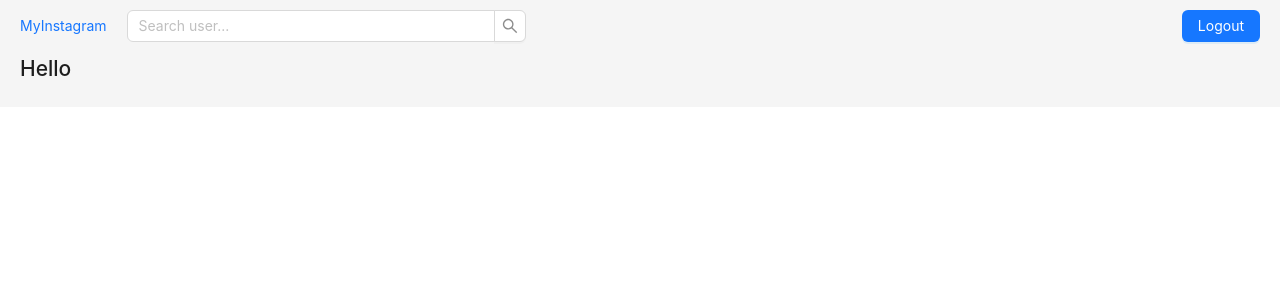
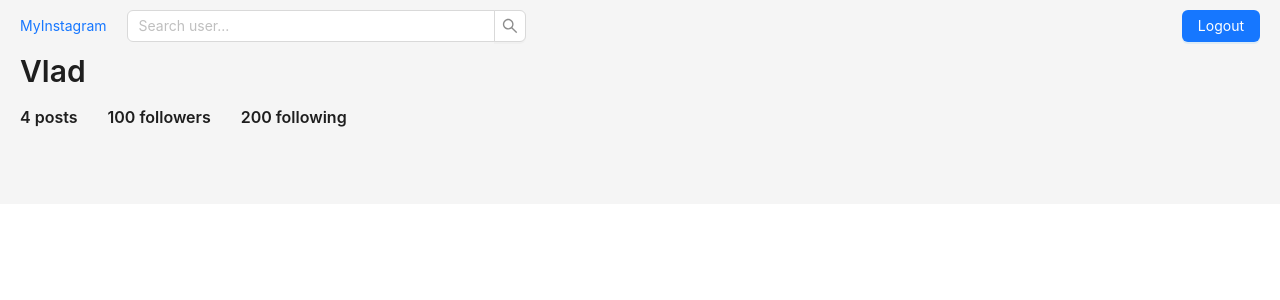
Before and after one commit to Vlad-Moskalenko/MyInstagram, a Vue app: page /profile/1 in a window 1280 px wide. Shown: the top 300 px of the page. Built offline with nearby package versions, Linux system fonts and the light colour scheme.

Commit message:
feat: init UserBar

```diff
--- a/components.d.ts
+++ b/components.d.ts
@@ -22,6 +22,7 @@ declare module 'vue' {
     AppContainer: typeof import('./src/components/AppContainer.vue')['default']
     AppModal: typeof import('./src/components/AppModal.vue')['default']
     AppTimeline: typeof import('./src/components/AppTimeline.vue')['default']
+    ATypographyTitle: typeof import('ant-design-vue/es')['TypographyTitle']
     AuthForm: typeof import('./src/components/AuthForm.vue')['default']
     Container: typeof import('./src/components/Container.vue')['default']
     LoginForm: typeof import('./src/components/LoginForm.vue')['default']
@@ -32,6 +33,7 @@ declare module 'vue' {
     RouterLink: typeof import('vue-router')['RouterLink']
     RouterView: typeof import('vue-router')['RouterView']
     Template: typeof import('./src/components/template.vue')['default']
+    UserBar: typeof import('./src/components/UserBar.vue')['default']
     UserProfile: typeof import('./src/components/UserProfile.vue')['default']
   }
 }
--- /dev/null
+++ b/src/components/UserBar.vue
@@ -0,0 +1,52 @@
+<script setup lang="ts">
+import type { UserInfo } from '../entities/User.ts'
+
+defineProps<{
+  username: string
+  userInfo: UserInfo
+}>()
+</script>
+<template>
+  <div class="container">
+    <div class="text-container">
+      <div class="name-container">
+        <a-typography-title :level="2">{{ username }}</a-typography-title>
+      </div>
+      <div class="stats-container">
+        <a-typography-title :level="5">{{ userInfo.posts }} posts</a-typography-title>
+        <a-typography-title :level="5">{{ userInfo.followers }} followers</a-typography-title>
+        <a-typography-title :level="5">{{ userInfo.following }} following</a-typography-title>
+      </div>
+    </div>
+  </div>
+</template>
+
+<style scoped>
+.container {
+  display: flex;
+  padding-bottom: 75px;
+}
+
+.text-container {
+}
+
+.stats-container {
+  display: flex;
+  align-items: center;
+}
+
+.stats-container h5 {
+  margin: 0;
+  padding: 0;
+  margin-right: 30px;
+}
+
+.name-container {
+  display: flex;
+}
+
+.name-container input {
+  margin-top: 3px;
+  margin-left: 90px;
+}
+</style>
--- a/src/components/UserProfile.vue
+++ b/src/components/UserProfile.vue
@@ -1,6 +1,14 @@
-<script setup lang="ts"></script>
+<script setup lang="ts">
+import type UserBar from './UserBar.vue'
+</script>
 <template>
-  <h1>Hello</h1>
-  <h1></h1>
+  <UserBar
+    username="Vlad"
+    :userInfo="{
+      posts: 4,
+      followers: 100,
+      following: 200
+    }"
+  />
 </template>
 <style scoped></style>
--- /dev/null
+++ b/src/entities/User.ts
@@ -0,0 +1,5 @@
+export interface UserInfo {
+  posts: number,
+  followers: number,
+  following: number
+}
```
